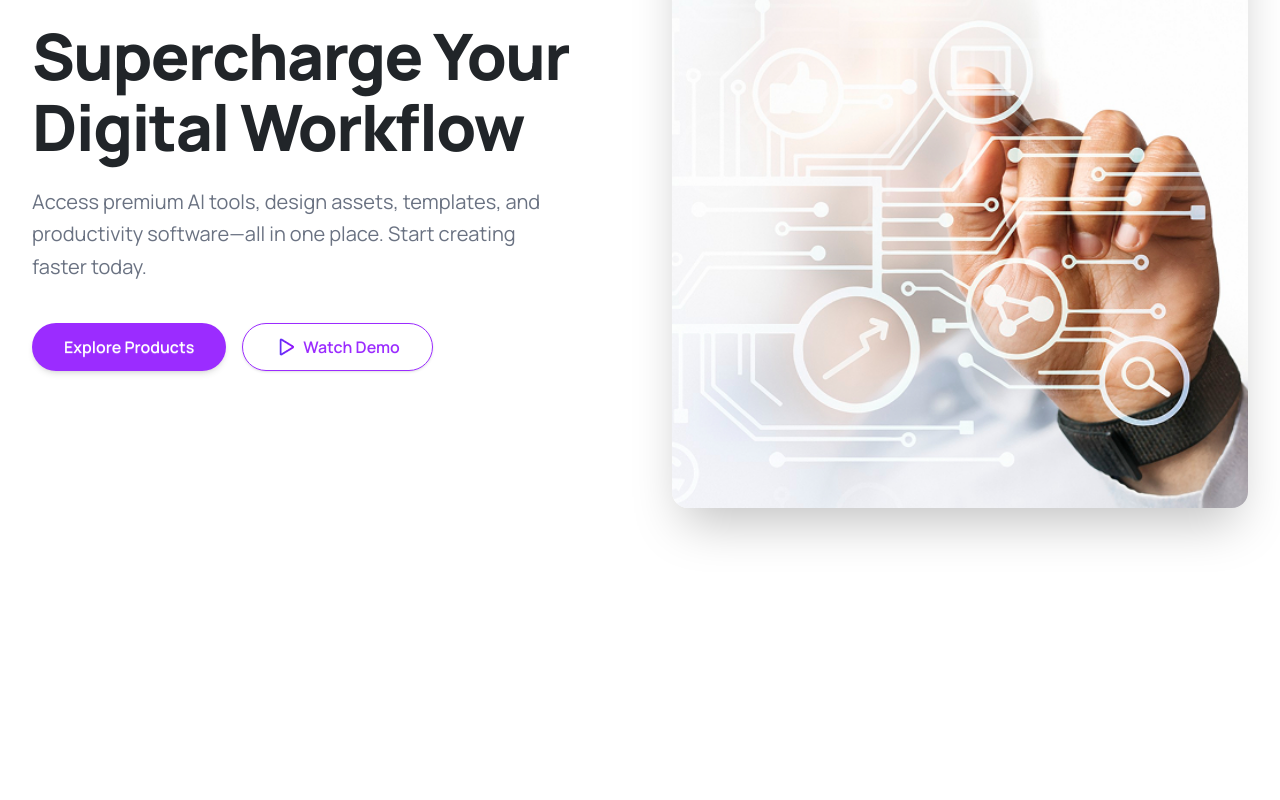
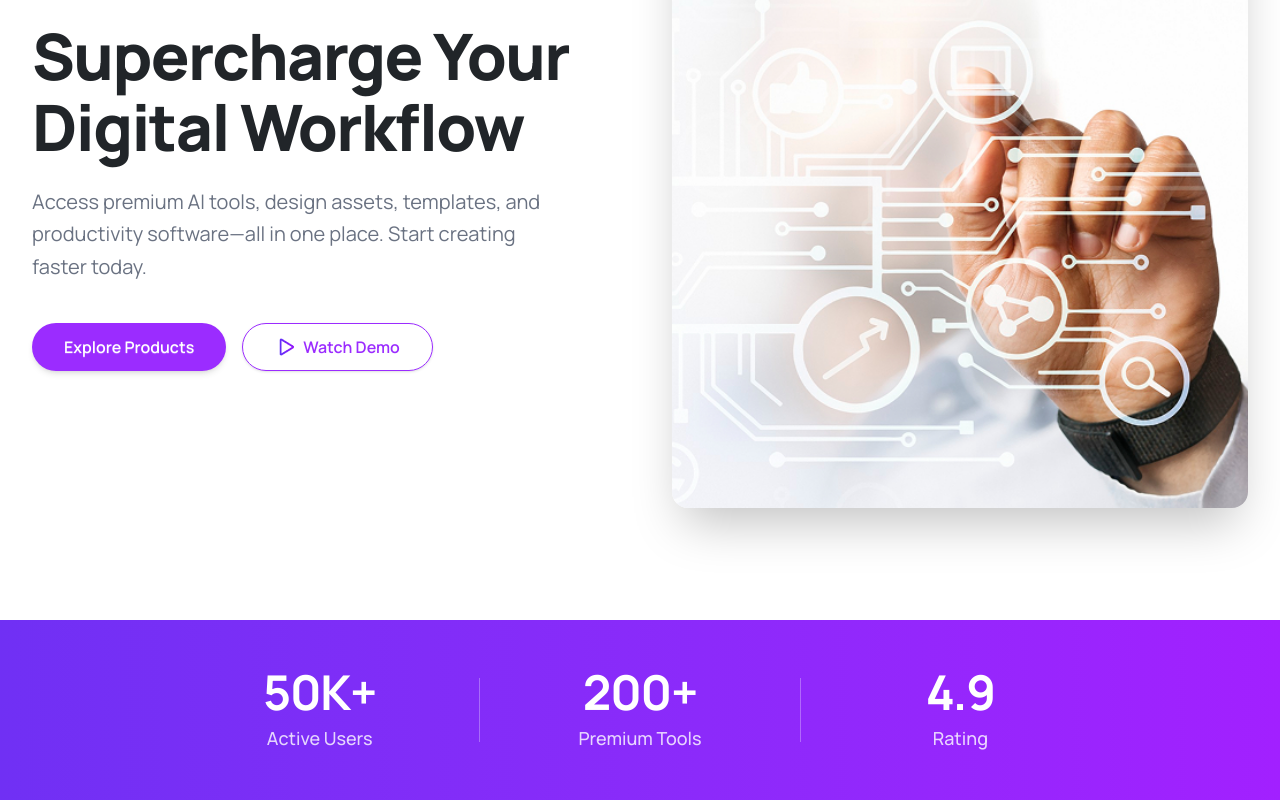
Before and after one commit to Shadik372/digitools, a React (Vite) app: page / in a window 1280 px wide. Shown: the part 311-1111 px from the top of the page. Before the commit the page ends 883 px from the top, so only its background shows below. Built offline with nearby package versions, Linux system fonts and the light colour scheme.

Commit message:
Added Stats Section

```diff
--- a/src/App.jsx
+++ b/src/App.jsx
@@ -1,6 +1,7 @@
 import './App.css'
 import Banner from './components/Banner';
 import NavBar from './components/NavBar';
+import Stats from './components/Stats';
 
 function App() {
 
@@ -9,6 +10,7 @@ function App() {
 
       <NavBar></NavBar>
       <Banner></Banner>
+      <Stats></Stats>
     </div>
   )
 }
--- /dev/null
+++ b/src/components/Stats.jsx
@@ -0,0 +1,35 @@
+import React from 'react';
+
+const Stats = () => {
+    return (
+        <section className="bg-linear-to-r from-[#7030f4] to-[#a220ff] py-12 mt-12">
+            <div className="max-w-5xl mx-auto px-4 md:px-8">
+
+                <div className="flex flex-col md:flex-row justify-center items-center text-white text-center gap-10 md:gap-0">
+
+                    <div className="flex-1 w-full">
+                        <h2 className="text-4xl lg:text-5xl font-bold mb-2 tracking-tight">50K+</h2>
+                        <p className="text-white/80 font-medium text-lg">Active Users</p>
+                    </div>
+
+                    <div className="hidden md:block w-px h-16 bg-white/30"></div>
+
+                    <div className="flex-1 w-full">
+                        <h2 className="text-4xl lg:text-5xl font-bold mb-2 tracking-tight">200+</h2>
+                        <p className="text-white/80 font-medium text-lg">Premium Tools</p>
+                    </div>
+
+                    <div className="hidden md:block w-px h-16 bg-white/30"></div>
+
+                    <div className="flex-1 w-full">
+                        <h2 className="text-4xl lg:text-5xl font-bold mb-2 tracking-tight">4.9</h2>
+                        <p className="text-white/80 font-medium text-lg">Rating</p>
+                    </div>
+
+                </div>
+            </div>
+        </section>
+    );
+};
+
+export default Stats;
```
